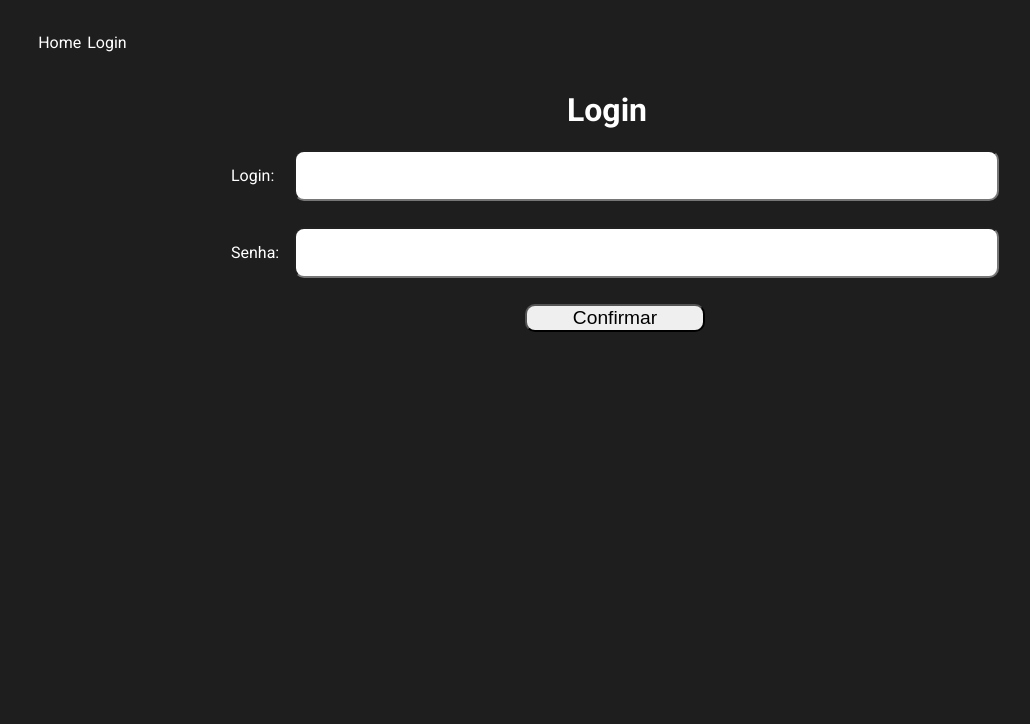
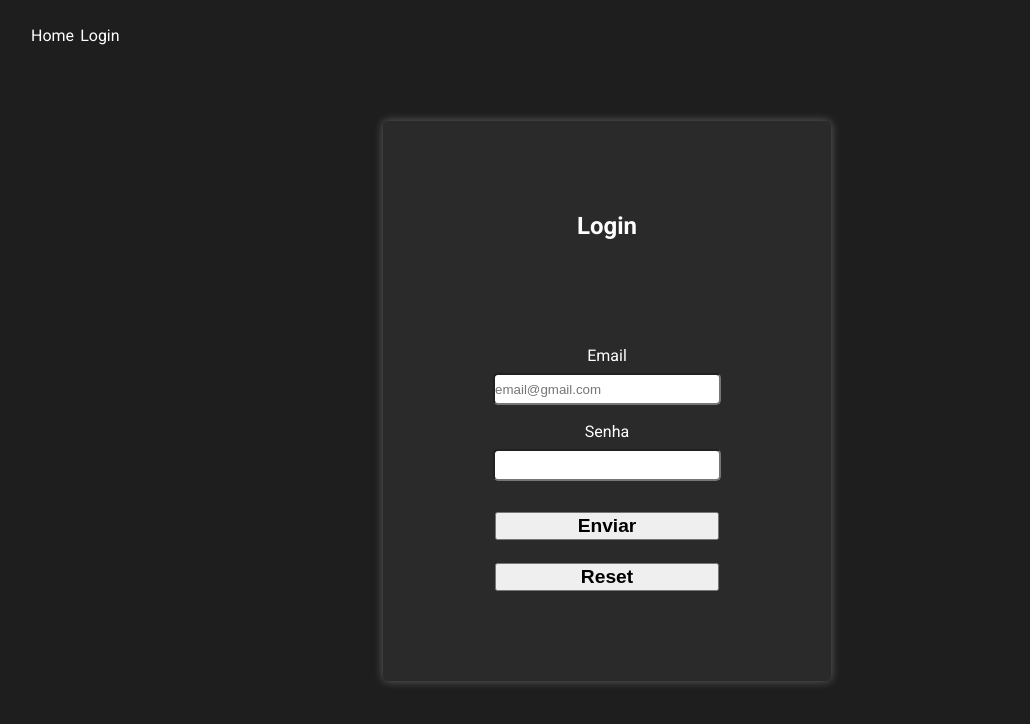
Before and after one commit to Projeto-pi-triple-a/triple-A, a plain HTML site: page frontend/views/login.html in a window 1280 px wide. Shown: the whole page, without its empty margins (33-1063 px from the left). Drawn offline with Linux system fonts and the light colour scheme.

Commit message:
modificações gerais de html e css, header na tela games.html não funciona

```diff
--- a/frontend/CSS/form.css
+++ b/frontend/CSS/form.css
@@ -51,7 +51,6 @@
 }
 .btnForm
 {
-    border-radius: 15px;
     height: 3.5vh;
     width: 50%;
     margin-top: 15px;
--- a/frontend/CSS/login.css
+++ b/frontend/CSS/login.css
@@ -34,7 +34,23 @@
     color: rgb(180, 3, 3);
     text-align: center;
 }
-
+.formLogin
+{   width: 35%;
+    height: 70vh;
+    margin-top: 4%;
+    display: flex;
+    flex-direction: column;
+    gap: 1vh;
+    justify-content: center;
+    box-shadow: 0px 0px 10px rgba(255, 255, 255, 0.3);
+    background-color: rgb(43, 42, 42);
+    border-radius: 5px;
+    align-items: center;
+}
+h2
+{
+    margin-bottom: 20%;
+}
 
 @media(min-width: 928px){
     .containerInput{
--- a/frontend/JS/login.js
+++ b/frontend/JS/login.js
@@ -1,4 +1,4 @@
-const btnConfirm = document.querySelector('#confirm')
+const btnConfirm = document.querySelector('#send')
 btnConfirm.addEventListener('click', function () {
     login(event)
 })
--- a/frontend/views/login.html
+++ b/frontend/views/login.html
@@ -5,6 +5,7 @@
     <meta name="viewport" content="width=device-width, initial-scale=1.0">
     <title>Login</title>
     <link rel="stylesheet" href="../CSS/index.css">
+    <link rel="stylesheet" href="../CSS/form.css">
     <link rel="stylesheet" href="../CSS/login.css">
     <link rel="stylesheet" href="https://fonts.googleapis.com/css2?family=Roboto:wght@400;700&display=swap">
 </head>
@@ -15,17 +16,17 @@
             <a class="menuLink" href="./login.html">Login</a>
         </nav>
     </header>
-    <h1 id="title">Login</h1>
-    <div class="containerInput">
-        <p class="datas">Login: </p>
-        <input id= 'login' class="input" type="text">
-    </div>
-    <div class="containerInput">
-        <p class="datas">Senha: </p>
-        <input id="password" class="input" type="password">
-    </div>
-    <p id="response"></p>
-    <button id="confirm">Confirmar</button>
+    <div class="container">
+        <form action="" class="formLogin">
+            <h2> Login</h2>
+            <label for="login"class='labelForm'>Email</label>
+            <input type="email" class="inputForm" id="login" placeholder="email@gmail.com">
+          <label for="password"class='labelForm'>Senha</label>
+            <input type="password" class="inputForm" id="password">
+            <p id="response"></p>
+            <input type="submit" value="Enviar" class="btnForm" id="send">
+            <input type="reset" value="Reset" class="btnForm" id="reset">
+        </form>
 </body>
 <script src="../JS/login.js"></script>
 </html>
```
Also changed, not shown: frontend/views/games.html (+1 -1 lines).
